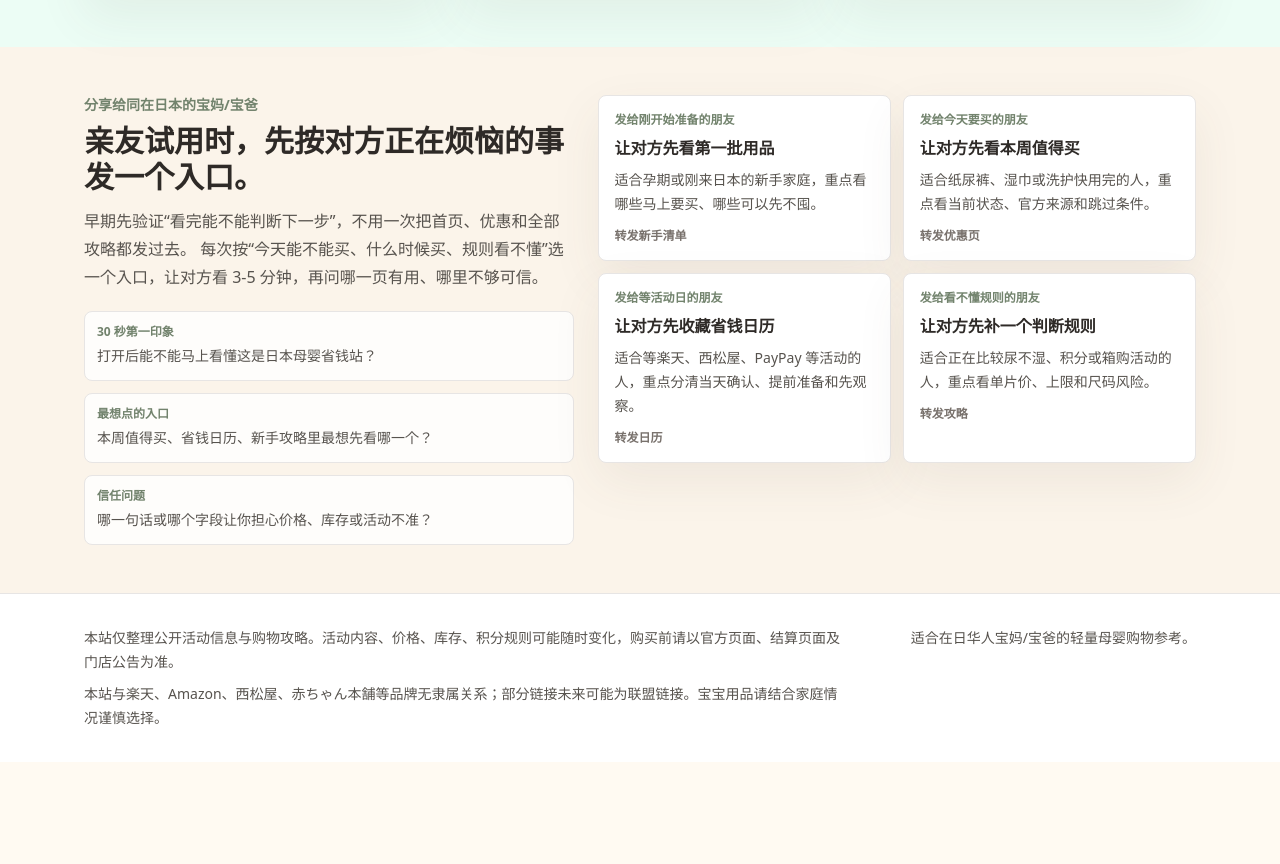
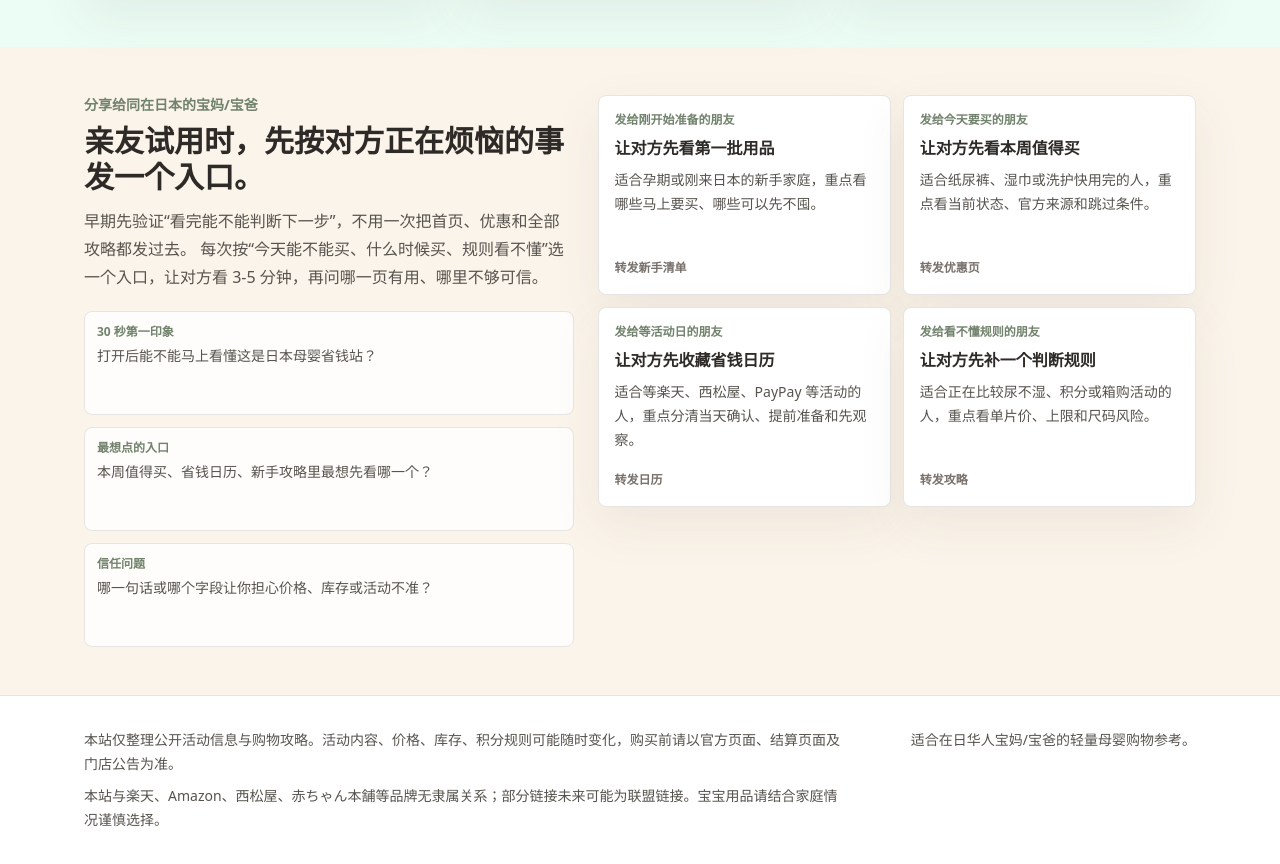
Before and after one commit to fengchuanli/mama-save-jp, a Next.js app: page / in a window 1280 px wide. Shown: the part 4248-5112 px from the top of the page. Before the commit the page ends 5010 px from the top, so only its background shows below. Built offline with nearby package versions, Linux system fonts and the light colour scheme.

Commit message:
优化首页亲友试用卡片移动端稳定性

```diff
--- a/pages/index.tsx
+++ b/pages/index.tsx
@@ -525,7 +525,7 @@ export default function Home({ deals, calendarEvents, paymentRebateEvents, guide
                 {shareFollowupPrompts.map((prompt) => (
                   <div
                     key={prompt.label}
-                    className="rounded-lg border border-stone-200 bg-white/80 p-3"
+                    className="flex min-h-[6.5rem] flex-col rounded-lg border border-stone-200 bg-white/80 p-3"
                   >
                     <p className="text-xs font-semibold text-tea">{prompt.label}</p>
                     <p className="mt-1 text-sm leading-6 text-stone-600">{prompt.question}</p>
@@ -538,12 +538,14 @@ export default function Home({ deals, calendarEvents, paymentRebateEvents, guide
                 <Link
                   key={route.href}
                   href={route.href}
-                  className="rounded-lg border border-stone-200 bg-white p-4 shadow-soft transition hover:border-peach hover:bg-white/90"
+                  className="flex min-h-[12.5rem] flex-col rounded-lg border border-stone-200 bg-white p-4 shadow-soft transition hover:border-peach hover:bg-white/90"
                 >
                   <p className="text-xs font-semibold text-tea">{route.label}</p>
                   <h3 className="mt-2 text-base font-semibold text-ink">{route.title}</h3>
                   <p className="mt-2 text-sm leading-6 text-stone-600">{route.description}</p>
-                  <p className="mt-3 text-xs font-semibold text-stone-500">{route.action}</p>
+                  <p className="mt-auto pt-3 text-xs font-semibold leading-5 text-stone-500">
+                    {route.action}
+                  </p>
                 </Link>
               ))}
             </div>
```
Also changed, not shown: 1 other file (tests, documents, lock files or other folders).
